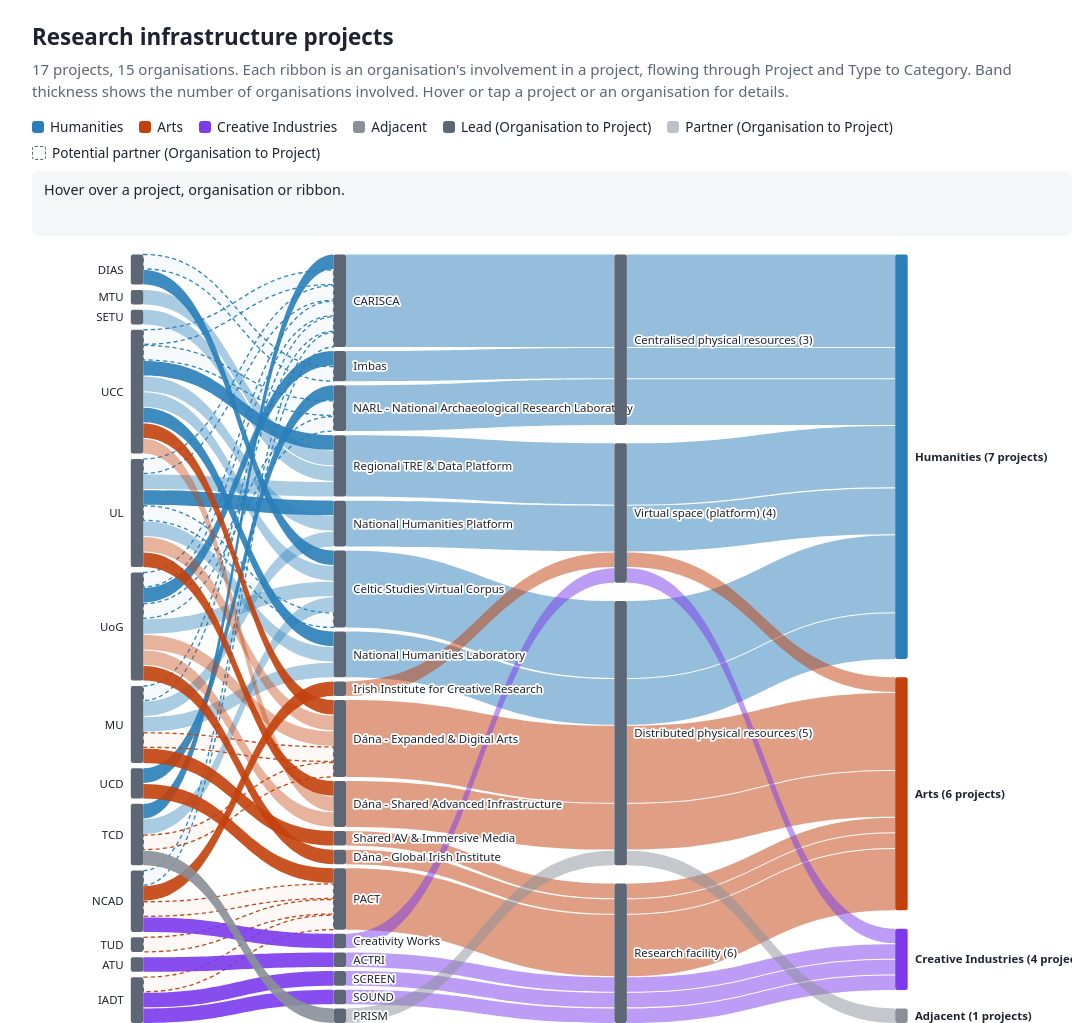
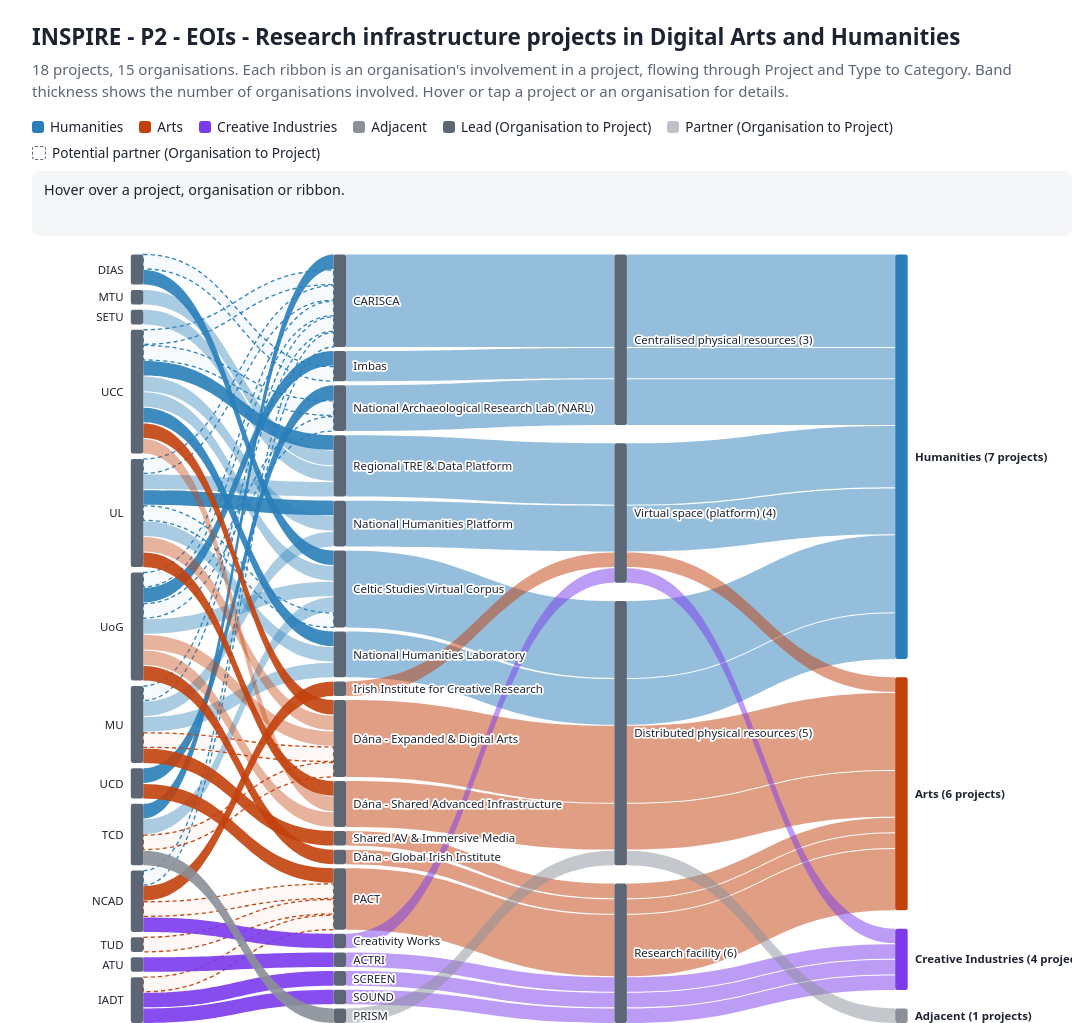
Before and after one commit to joanymurphy-dariahie/INSPIRE-P2-EOI-DAH, a plain HTML site: page index.html in a window 1280 px wide. Shown: the top 1023 px of the page, without its empty margins (88-1166 px from the left). Drawn offline with Linux system fonts and the light colour scheme.

Commit message:
Add files via upload

```diff
--- a/index.html
+++ b/index.html
@@ -29,8 +29,8 @@ td.n,th.n{text-align:center}
 </head>
 <body>
 <main>
-<h1>Research infrastructure projects</h1>
-<p class="sub">17 projects, 15 organisations. Each ribbon is an organisation's involvement in a project, flowing through Project and Type to Category. Band thickness shows the number of organisations involved. Hover or tap a project or an organisation for details.</p>
+<h1>INSPIRE - P2 - EOIs - Research infrastructure projects in Digital Arts and Humanities</h1>
+<p class="sub">18 projects, 15 organisations. Each ribbon is an organisation's involvement in a project, flowing through Project and Type to Category. Band thickness shows the number of organisations involved. Hover or tap a project or an organisation for details.</p>
 <div class="legend" id="legend"></div>
 <div id="info">Hover over a project, organisation or ribbon.</div>
 <div class="scroll"><svg id="viz" viewBox="0 0 1000 780" role="img" aria-label="Alluvial diagram of organisations, projects, types and categories"></svg></div>
@@ -66,7 +66,7 @@ const P=[
 ["PACT","Performing Arts and Creative Technologies (PACT)","Research facility","Arts",["UCD"],[],["TUD","NCAD","IADT",]],
 ["National Humanities Platform","National Humanities Platform","Virtual space (platform)","Humanities",["UL"],["UCC","MU"],[]],
 ["Imbas","Imbas: a National Data Centre for Celtic Studies","Centralised physical resources","Humanities",["UoG"],[],["DIAS"]],
-["NARL - National Archaeological Research Laboratory", "National Archaeological Research Laboratory","Centralised physical resources","Humanities",["UCD"],[],["UCC","UoG"]]
+["National Archaeological Research Lab (NARL)", "National Archaeological Research Laboratory","Centralised physical resources","Humanities",["UCD"],[],["UCC","UoG"]]
 ].map(([short,name,type,cat,L,Pa,Po])=>({short,name,type,cat,L,Pa,Po,n:L.length+Pa.length+Po.length}));
 
 const CATS=["Humanities","Arts","Creative Industries","Adjacent"];
```
